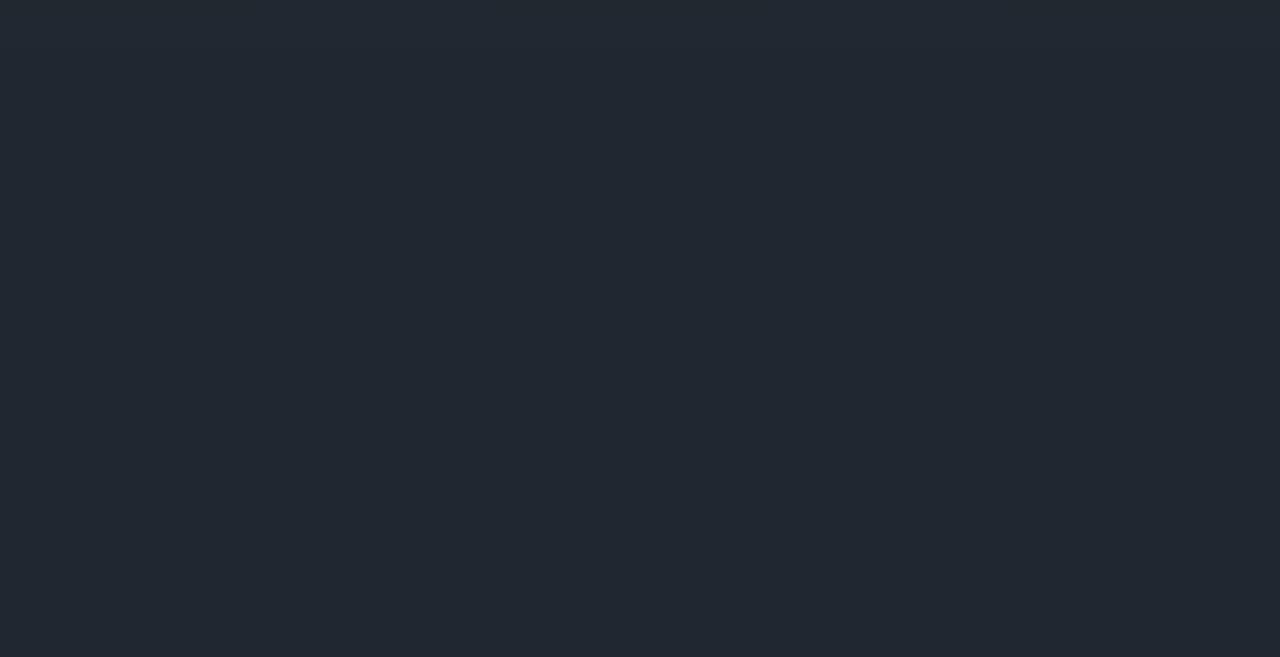
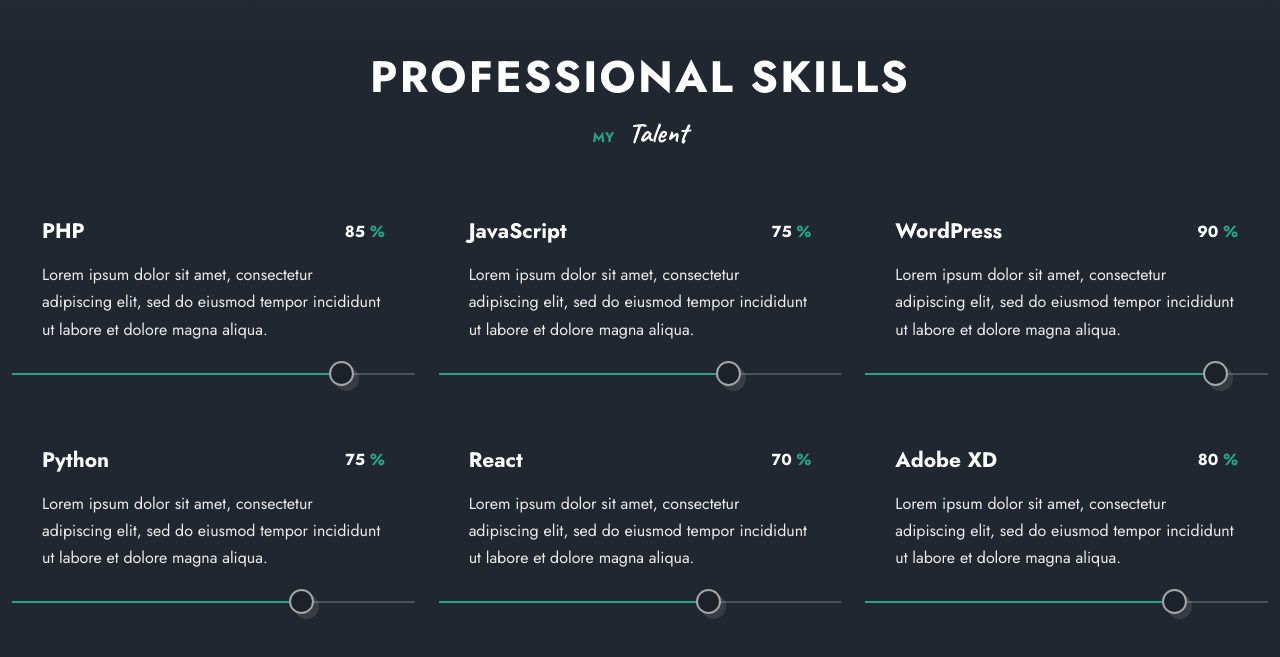
Before and after one commit to Shash-cre-dev/React-Personal-Portfolio, a React (Vite) app in the folder react-portfolio/: page / in a window 1280 px wide. Shown: the part 1794-2451 px from the top of the page. Before the commit the page ends 1839 px from the top, so only its background shows below. Built offline with nearby package versions, Linux system fonts and the light colour scheme.

Commit message:
Skill Component

```diff
--- a/react-portfolio/src/App.css
+++ b/react-portfolio/src/App.css
@@ -127,6 +127,11 @@ img{
   margin-inline: auto;
 }
 
+.grid{
+   display: grid;
+   gap: 24px;
+}
+
 .text-cs{
   text-transform: uppercase;
   letter-spacing: 0.05em;
--- a/react-portfolio/src/App.jsx
+++ b/react-portfolio/src/App.jsx
@@ -2,12 +2,14 @@ import React from 'react';
 import './App.css';
 import Home from './components/home/Home';
 import Services from './components/services/Services';
+import Skills from './components/skills/Skills';
 
 function App() {
   return (
     <main className="main">
       <Home />
       <Services />
+      <Skills />
     </main>
   );
 }
--- /dev/null
+++ b/react-portfolio/src/components/skills/Skills.jsx
@@ -0,0 +1,41 @@
+import React from "react";
+import {skills} from '../../Data'
+import  './skills.css'
+
+const Skills = () => {
+    return(
+        <section className="skills section" id="skills">
+            <h2 className="section__title text-cs">Professional Skills</h2>
+            <p className="section__subtitle">
+                My <span>Talent</span>
+            </p>
+
+            <div className="skills__container container grid">
+            {skills.map(({name, percentage, description }, index)  => {
+                return (
+                    <div className="skills__item">
+                        <div className="skills__titles">
+                            <h3 className="skills__name">{name}</h3>
+                            <span className="skills__number">
+                                {percentage} <span>%</span>
+                            </span>
+                        </div>
+
+                        <p className="skills__description">{description}
+                        </p>
+
+                        <div className="skills__bar">
+                            <span className="skills__percentage"
+                            style={{ width: `${percentage}%`}}>
+                                <span></span>
+                            </span>
+                        </div>
+                    </div>
+                )
+            })}
+            </div>
+        </section>
+    )
+}
+
+export default Skills
--- /dev/null
+++ b/react-portfolio/src/components/skills/skills.css
@@ -0,0 +1,64 @@
+.skills{
+    background-color: var(--third-gradient);
+}
+
+.skills__container{
+    grid-template-columns: repeat(3, 1fr);
+    row-gap: 70px;
+}
+
+.skills__titles,
+.skills__description{
+    padding-inline: 30px;
+}
+
+.skills__titles{
+    display: flex;
+    justify-content: space-between;
+    align-items: center;
+    margin-bottom: 15px;
+}
+
+.skills__name{
+    font-size: var(--largest-font-size);
+}
+
+.skills__number{
+    color: var(--title-color);
+    font-weight: 700;
+}
+
+.skills__number span{
+    color: var(--primary-color);
+}
+
+.skills__description{
+    margin-bottom: 30px;
+}
+
+.skills__bar,
+.skills__percentage{
+    height: 2px;
+}
+
+.skills__bar{
+    background: rgba(255, 255, 255, 0.2);
+}
+
+.skills__percentage{
+    display: block;
+    background-color: var(--primary-color);
+    position: relative;
+}
+
+.skills__percentage span{
+    background-color: var(--container-color);
+    border: 2px solid var(--border-color);
+    box-shadow: var(--shadow);
+    width: 25px;
+    height: 25px;
+    border-radius: 50%;
+    position: absolute;
+    right: 0;
+    top: -12px;
+}
```
